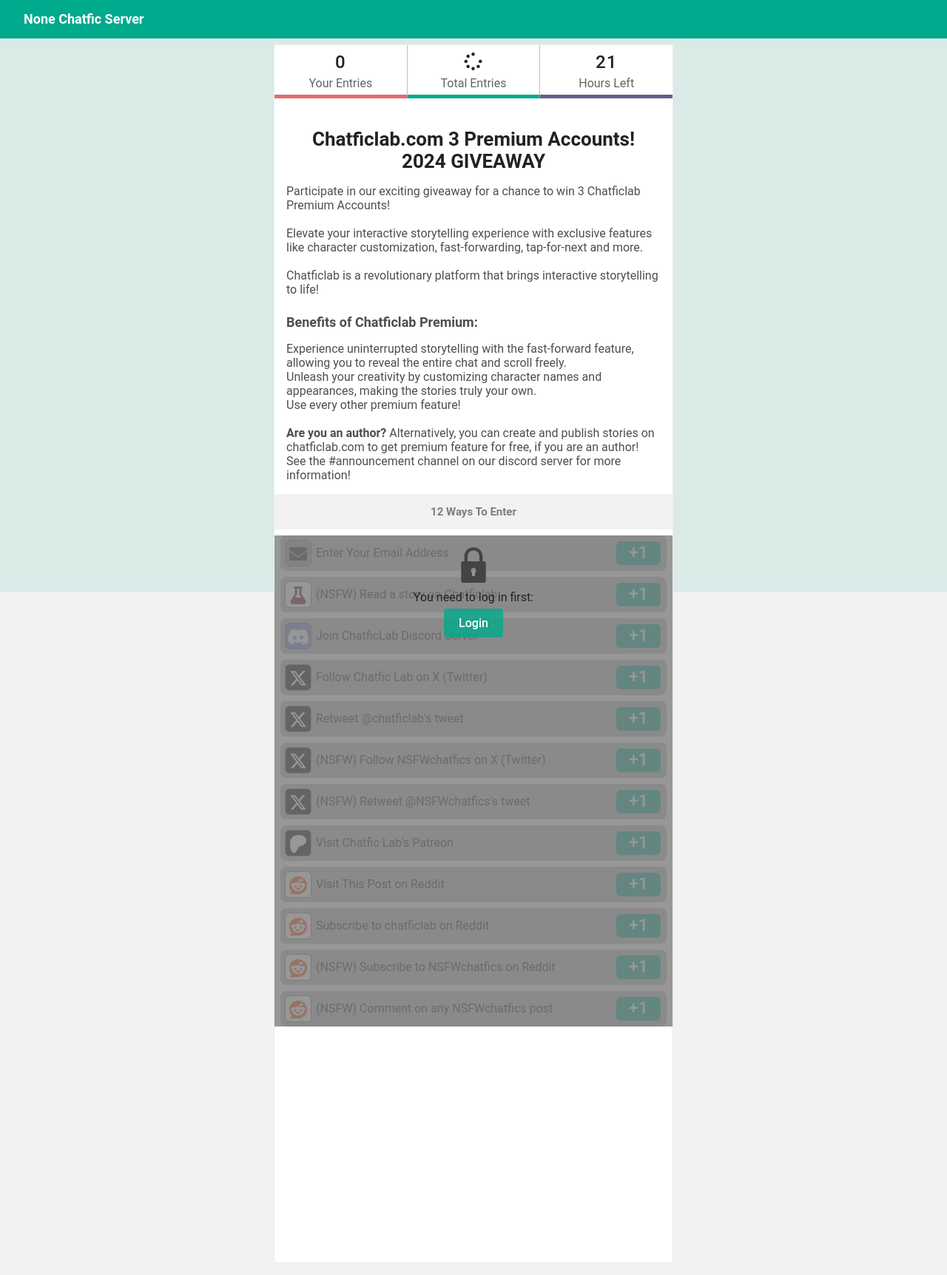
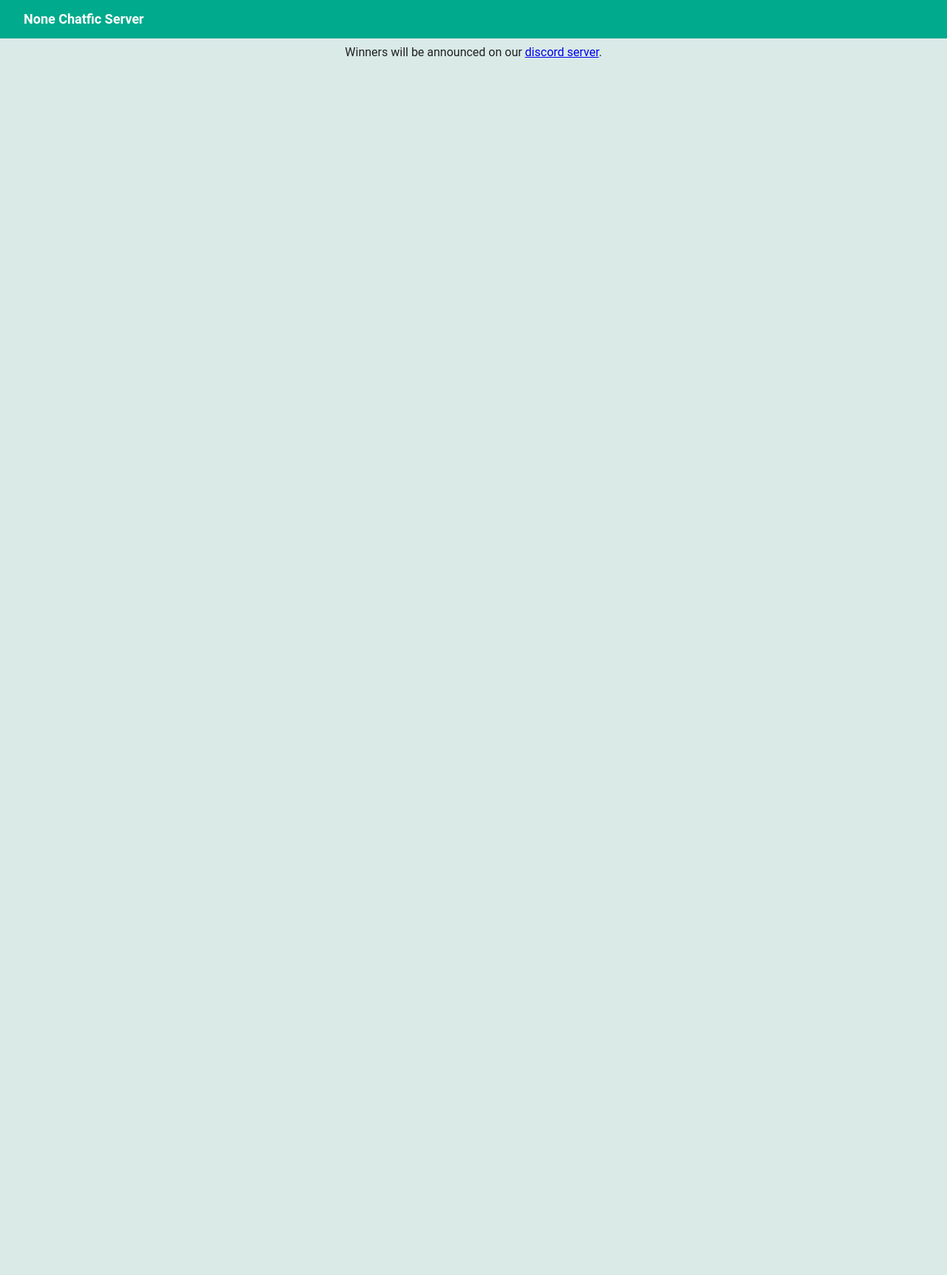
Before and after one commit to gokhanmeteerturk/chatficdb, a FastAPI app: page /giveaway in a window 1280 px wide. Shown: the whole page at 74% size. After the commit the page ends 78 px from the top, so only its background shows below. Run offline with FastAPI, Linux system fonts and the light colour scheme; parts of the project's set-up code (start-up, migrations or seed data) failed here and were passed over.

Commit message:
giveaway fin

```diff
--- a/templates/giveaway_page.html
+++ b/templates/giveaway_page.html
@@ -127,7 +127,11 @@ function parseJwt (token) {
 {% endblock %}
 
 {% block content %}
-<div id="centered-div">
+<h3>Giveaway Is Completed!</h3>
+<p>
+    Winners will be announced on our <a href="https://discord.com/invite/hu5gRNFQTU">discord server</a>.
+</p>
+<div id="centered-div" style="display:none;">
     <div class="header-meta">
         <div class="cell">
             <span id="yourentries" class="number">0</span>
```
